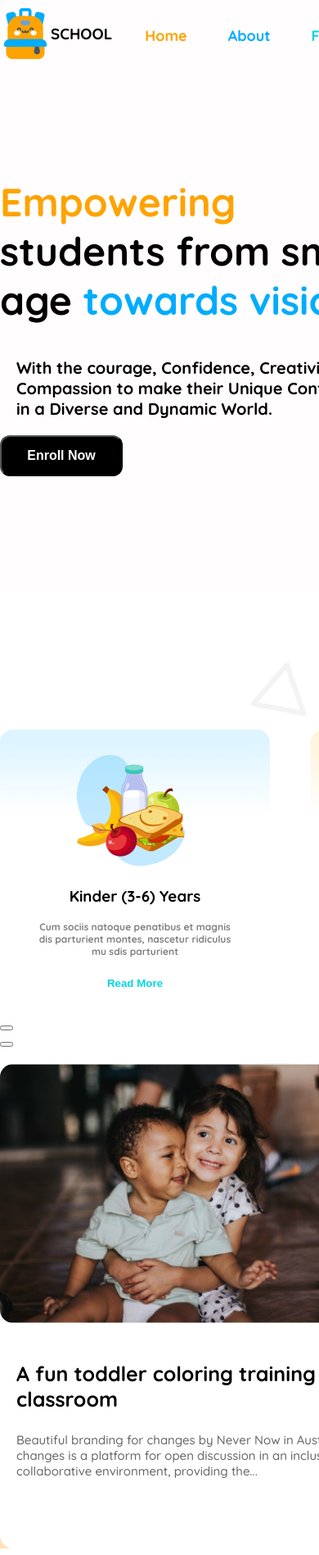
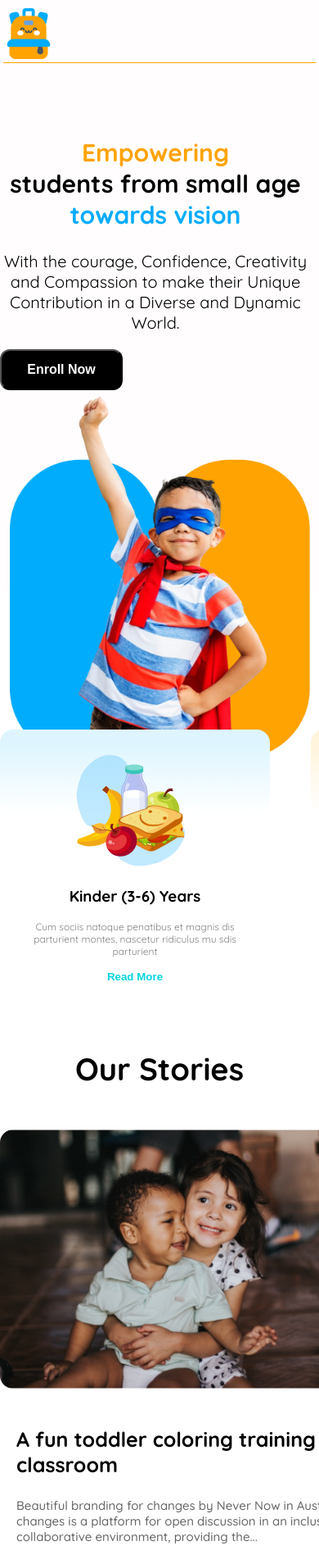
Before and after one commit to md-shakib-hassan/A-2-Kids-School, a plain HTML site: page index.html in a window 390 px wide. Shown: the top 1897 px of the page at 82% size. Drawn offline with Linux system fonts and the light colour scheme.

Commit message:
just start responsive

```diff
--- a/index.html
+++ b/index.html
@@ -6,6 +6,7 @@
     <meta name="viewport" content="width=device-width, initial-scale=1.0">
     <title>A-2-kids-School</title>
     <link rel="stylesheet" href="style.css">
+    <link rel="stylesheet" href="responsive.css">
     <link rel="preconnect" href="https://fonts.googleapis.com">
     <link rel="preconnect" href="https://fonts.gstatic.com" crossorigin>
 
@@ -25,7 +26,7 @@
                     <div class="logo-image">
                         <img src="assets/logo.png" alt="">
                     </div>
-                    <h1>SCHOOL</h1>
+                    <h1 class="display-none">SCHOOL</h1>
                 </div>
 
                 <ul>
@@ -36,7 +37,7 @@
                 </ul>
 
                 <div>
-                    <button class="nav-btn">Contact</button>
+                    <button class="nav-btn display-none">Contact</button>
                 </div>
             </section>
 
@@ -44,7 +45,7 @@
 
         <section class="heading-section over-all-size">
             <div class="heading-content">
-                <h1><span class="orange">Empowering</span><br>
+                <h1 class="heading-title"><span class="orange">Empowering</span><br>
                     students from small age <span class="blue">towards vision</span></h1>
                 <p>With the courage, Confidence, Creativity and Compassion to make their Unique Contribution in a
                     Diverse and Dynamic World.</p>
@@ -105,28 +106,28 @@
 
                 </div>
             </div>
-            <div class="round-btn">
+            <!-- <div class="round-btn">
                 <div class="round-btn"><button><i class="fa-solid fa-angle-left"></i></button></div>
                 <div class="round-btn"><button></button><i class="fa-solid fa-angle-right"></i></div>
-            </div>
+            </div> -->
         </section>
 
         <section class="stories">
+                      <h1>Our Stories</h1>
+            <div class="stories-container container">
 
-            <div class="stories-container container">
-                <!-- <h1>Our Stories</h1> -->
                 <div class="stories-item big">
                     <div class="image-big">
                         <img src="assets/story-1.png" alt="">
                     </div>
                     <h5>A fun toddler coloring training on
                         classroom</h5>
-                    <p>Beautiful branding for changes by Never Now in Australia.
+                    <p class="stories-subtitle">Beautiful branding for changes by Never Now in Australia.
                         changes is a platform for open discussion in an inclusive and
                         collaborative environment, providing the...</p>
                 </div>
 
-                <!-- <div class="short-item-container"> -->
+
                         <div class="stories-item small">
                     <div class="image">
                         <img src="assets/story-2.png" alt="">
@@ -161,7 +162,6 @@
                         improve kids listening</h6>
 
                 </div>
-                <!-- </div> -->
 
             </div>
 
@@ -171,7 +171,7 @@
 
     </main>
 
-    <footer>
+    <footer >
         <section class="last">
 
             <div class="last-container">
--- /dev/null
+++ b/responsive.css
@@ -0,0 +1,66 @@
+@media  only screen and (max-width:420px)   {
+  body{
+
+  }
+
+  *{
+    box-sizing: border-box;
+  }
+.logo-section{
+    border-bottom: 1px solid orange;
+}
+
+.logo-section ul{
+        display: none;
+}
+/* .over-view{
+    width: 380px;
+} */
+
+.logo-section{
+    width: 98%;
+}
+.display-none{
+    display: none;
+}
+.heading-section{
+    display: block;
+}
+.logo-image img{
+
+}
+.heading-section img{
+    margin-left: 12px;
+    width: 94vw;
+}
+.heading-content h1 {
+  font-weight: bold;
+  font-size: 30px;
+  text-align: center;
+
+  width: 100%;
+  width: 380px;
+  /* width: 300px; */
+}
+.heading-content p {
+  font-size: 20px;
+  font-weight: normal;
+  text-align: center;
+  width: 100%;
+  width: 380px;
+ /* width: 300px;  */
+}
+
+.content-btn {
+  width: 150px;
+  height: 50px;
+  background-color: black;
+  color: white;
+  border-radius: 12px;
+  font-weight: bold;
+  font-size: 16px;
+  align-items: center;
+
+}
+
+}
--- a/style.css
+++ b/style.css
@@ -103,6 +103,8 @@
 
 .heading-content p {
   font-size: 20px;
+  font-weight: normal;
+
 }
 
 .content-btn {
@@ -134,8 +136,6 @@
 .curriculum {
   width: 330px;
   text-align: center;
-  /* background-color: #bcd8e5; */
-  /* background: linear-gradient(to bottom, black 5%,white 25%); */
   border-radius: 16px;
 
 }
@@ -176,30 +176,31 @@
 
 
 
+/* our stories section start from here */
 
-/* our stories section start from here */
+.stories h1{
+  text-align: center;
+  font-weight: bold;
+  font-size: 38px;
+  margin-bottom: 50px;
+  margin-top: 50px;
+}
 .stories{
   background-image: url(assets/bg.png);
   background: linear-gradient( to top, rgba(255, 158, 3, .3) 10%, white 90%);
-  to bottom, #DEF5FF 5%, white 30%
+  height: 900px;
 }
 .stories-container{
   width: 1100px;
   margin: 20px auto;
   /* display: flex; */
 }
-.stories-container{
-  /* display: grid; */
-  /* grid-template-columns: repeat(4,1fr) */
-  /* justify-content: end; */
-}
-
 
 .stories-container {
   display: grid;
   grid-template-columns: auto auto auto auto ; /* big + 2 small columns */
   gap: 10px;
-  /* margin: 0px 10px; */
+
 }
 
 .big {
@@ -233,12 +234,20 @@
 .stories-item h5,p{
   /* padding: 25px ; */
 }
-.stories-item h5,p{
+.stories-item h5{
   font-weight: bold;
   font-size: 25px;
   margin-bottom: 10px;
   padding: 0 20px;
   padding-bottom: 10px;
+}
+.stories-item .stories-subtitle{
+  /* font-weight: bold; */
+  /* font-size: 25px; */
+  margin-bottom: 10px;
+  padding: 0 20px;
+  padding-bottom: 10px;
+
 }
 .stories-item p{
   font-weight: 500;
@@ -246,19 +255,10 @@
   color: #666666;
 }
 
-
-
-
-
 .big .image-big{
   width: auto;
 }
-/* .big .image{
-  width: 100%;
-} */
-/* .stories-item-big{
-  width: 300px;
-} */
+
 .stories-item:nth-child(1){
   grid-row: span 2;
   grid-column: span 2;
```
